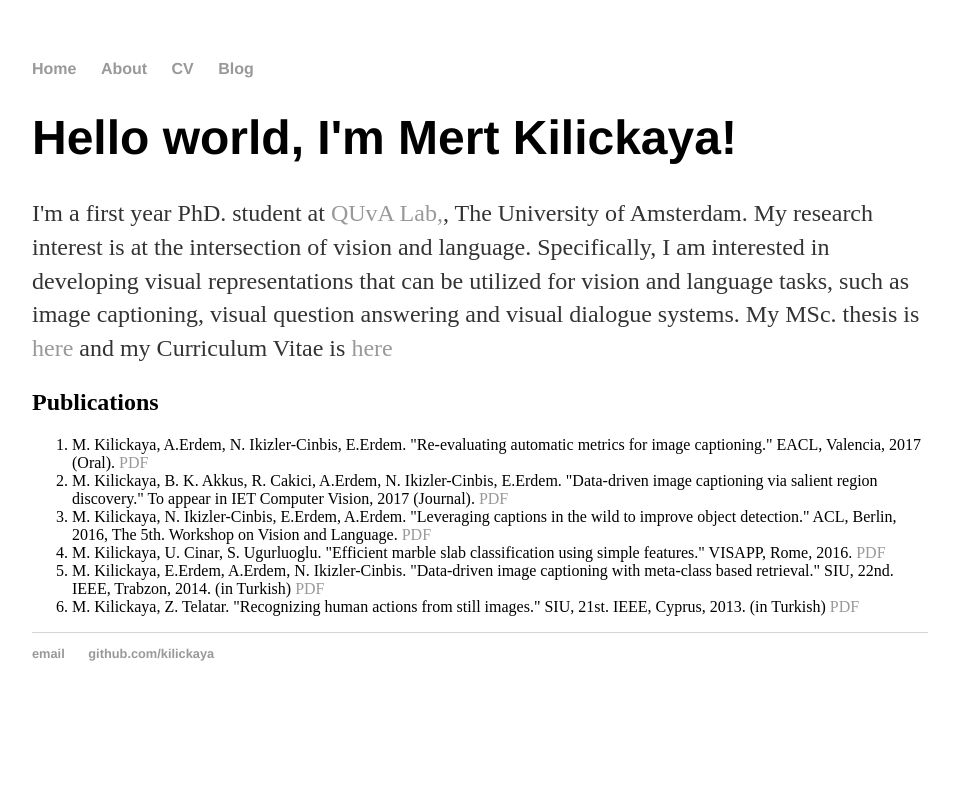
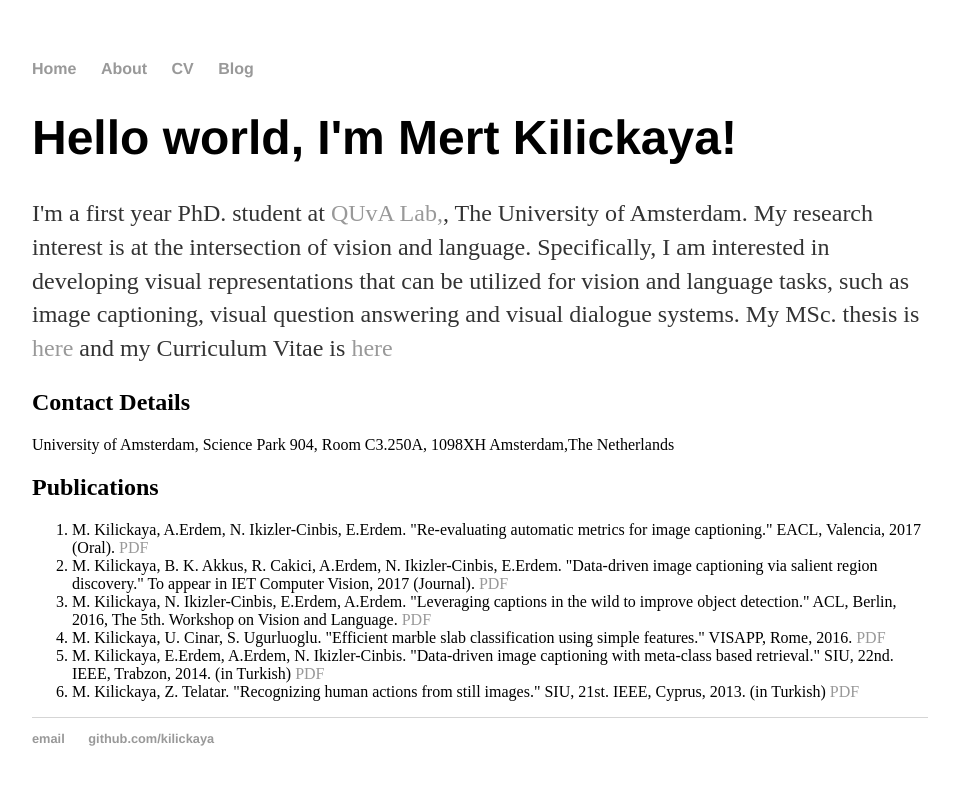
Before and after one commit to kilickaya/kilickaya.github.io, a Jekyll site: the page built from index.html, in a window 1280 px wide. Shown: the top 785 px of the page, without its empty margins (160-1119 px from the left). Built offline with Jekyll 4.4.1, drawn with Linux system fonts in a browser that asks for light colours.

Commit message:
Update index.html

```diff
--- a/index.html
+++ b/index.html
@@ -6,6 +6,8 @@ title: Mert Kilickaya, MSc.
 	<h1>Hello world, I'm Mert Kilickaya!</h1>
 	<p>I'm a first year PhD. student at <a href="https://ivi.fnwi.uva.nl/quva/">QUvA Lab,</a>, The University of Amsterdam. My research interest is at the intersection of vision and language. Specifically, I am interested in developing visual representations that can be utilized for vision and language tasks, such as image captioning, visual question answering and visual dialogue systems. My MSc. thesis is <a href="https://www.dropbox.com/s/gmk6m51w5wgfk4w/main.pdf?dl=0">here</a> and my Curriculum Vitae is <a href="https://www.dropbox.com/s/tki5ah9z7gx0vbl/CV%20M.%20Kilickaya.pdf?dl=0">here</a> </a></p>
 
+       <h2> Contact Details </h2>
+            University of Amsterdam, Science Park 904, Room C3.250A, 1098XH Amsterdam,The Netherlands
 	<h2>Publications</h2>
 
 	<ol>
@@ -16,6 +18,7 @@ title: Mert Kilickaya, MSc.
 	  <li>M. Kilickaya, E.Erdem, A.Erdem, N. Ikizler-Cinbis. "Data-driven image captioning with meta-class based retrieval." SIU, 22nd. IEEE, Trabzon, 2014. (in Turkish) <a href="http://web.cs.hacettepe.edu.tr/~aykut/papers/captiontransferbymetaclass.pdf"> PDF</a></li>
 	  <li>M. Kilickaya, Z. Telatar. "Recognizing human actions from still images." SIU, 21st. IEEE, Cyprus, 2013. (in Turkish) <a href="http://ieeexplore.ieee.org/abstract/document/6531181/?reload=true"> PDF</a></li>
 
+
 	</ol>
 
 </div><!-- /.blurb -->
```
